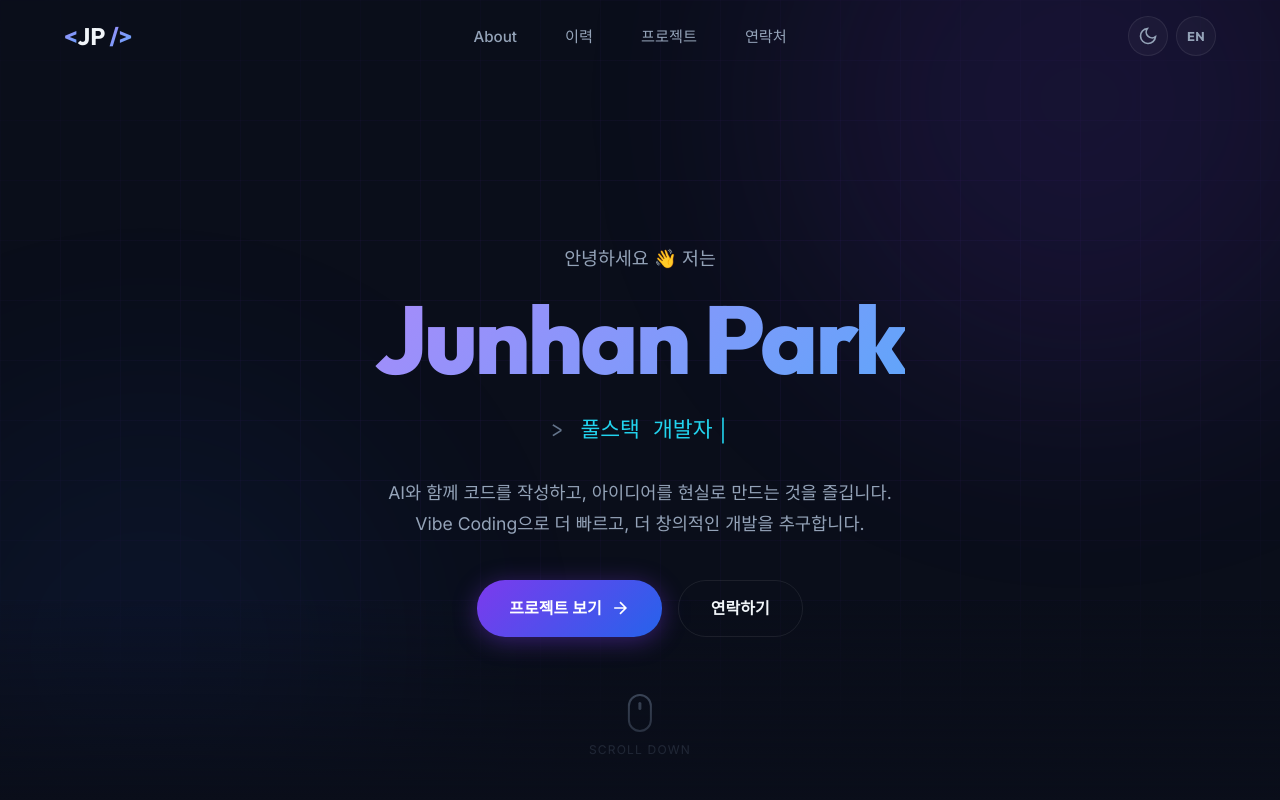
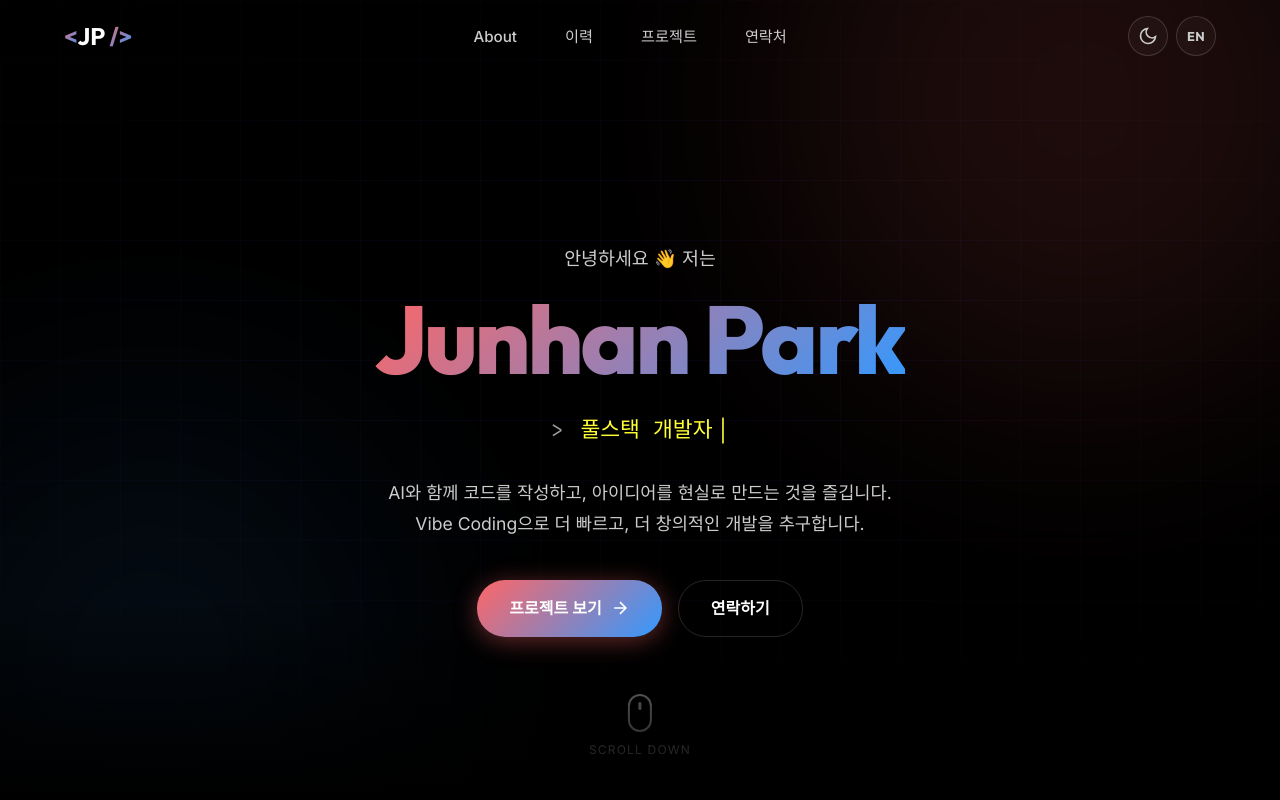
Before and after one commit to junhan95/junhanPark, a Next.js app: page / in a window 1280 px wide. Shown: the top 800 px of the page. Built offline with nearby package versions, Linux system fonts and the light colour scheme.

Commit message:
feat: apply new color palette (light/dark mode)

```diff
--- a/src/app/globals.css
+++ b/src/app/globals.css
@@ -3,24 +3,25 @@
    ======================================== */
 :root {
   /* Colors */
-  --bg-primary: #0a0e1a;
-  --bg-secondary: #111827;
-  --bg-card: rgba(17, 24, 39, 0.7);
-  --bg-card-hover: rgba(30, 41, 59, 0.8);
+  /* Dark Mode Palette */
+  --bg-primary: #000000;
+  --bg-secondary: #333333;
+  --bg-card: rgba(51, 51, 51, 0.85);
+  --bg-card-hover: rgba(68, 68, 68, 0.9);
   --bg-glass: rgba(255, 255, 255, 0.03);
-  --bg-glass-border: rgba(255, 255, 255, 0.08);
+  --bg-glass-border: rgba(255, 255, 255, 0.15);
 
-  --text-primary: #f1f5f9;
-  --text-secondary: #94a3b8;
-  --text-muted: #64748b;
+  --text-primary: #ffffff;
+  --text-secondary: #cccccc;
+  --text-muted: #999999;
 
-  --accent-purple: #7c3aed;
-  --accent-blue: #2563eb;
-  --accent-cyan: #22d3ee;
-  --accent-gradient: linear-gradient(135deg, #7c3aed, #2563eb);
-  --accent-gradient-text: linear-gradient(135deg, #a78bfa, #60a5fa);
-  --accent-glow: rgba(124, 58, 237, 0.4);
-  --accent-glow-blue: rgba(37, 99, 235, 0.3);
+  --accent-purple: #ff6666;
+  --accent-blue: #3399ff;
+  --accent-cyan: #ffff33;
+  --accent-gradient: linear-gradient(135deg, #ff6666, #3399ff);
+  --accent-gradient-text: linear-gradient(135deg, #ff6666, #3399ff);
+  --accent-glow: rgba(255, 102, 102, 0.4);
+  --accent-glow-blue: rgba(51, 153, 255, 0.3);
 
   --border-subtle: rgba(148, 163, 184, 0.1);
 
@@ -50,31 +51,32 @@
    LIGHT THEME
    ======================================== */
 [data-theme="light"] {
-  --bg-primary: #f8fafc;
-  --bg-secondary: #e2e8f0;
+  /* Light Mode Palette */
+  --bg-primary: #ffffff;
+  --bg-secondary: #f0f0f0;
   --bg-card: rgba(255, 255, 255, 0.85);
-  --bg-card-hover: rgba(241, 245, 249, 0.95);
+  --bg-card-hover: rgba(240, 240, 240, 0.95);
   --bg-glass: rgba(0, 0, 0, 0.03);
-  --bg-glass-border: rgba(0, 0, 0, 0.08);
+  --bg-glass-border: rgba(0, 0, 0, 0.12);
 
-  --text-primary: #0f172a;
-  --text-secondary: #475569;
-  --text-muted: #94a3b8;
+  --text-primary: #000000;
+  --text-secondary: #333333;
+  --text-muted: #666666;
 
-  --accent-purple: #7c3aed;
-  --accent-blue: #2563eb;
-  --accent-cyan: #0891b2;
-  --accent-gradient: linear-gradient(135deg, #7c3aed, #2563eb);
-  --accent-gradient-text: linear-gradient(135deg, #6d28d9, #1d4ed8);
-  --accent-glow: rgba(124, 58, 237, 0.15);
-  --accent-glow-blue: rgba(37, 99, 235, 0.1);
+  --accent-purple: #ff3333;
+  --accent-blue: #0066ff;
+  --accent-cyan: #ffff00;
+  --accent-gradient: linear-gradient(135deg, #ff3333, #0066ff);
+  --accent-gradient-text: linear-gradient(135deg, #ff3333, #0066ff);
+  --accent-glow: rgba(255, 51, 51, 0.15);
+  --accent-glow-blue: rgba(0, 102, 255, 0.1);
 
-  --border-subtle: rgba(0, 0, 0, 0.08);
+  --border-subtle: rgba(0, 0, 0, 0.12);
 }
 
 [data-theme="light"] .tag {
-  background: rgba(124, 58, 237, 0.08);
-  color: #6d28d9;
+  background: rgba(255, 51, 51, 0.08);
+  color: #ff3333;
 }
 
 /* ========================================
@@ -215,12 +217,12 @@ img {
    ======================================== */
 .tag {
   padding: 4px 12px;
-  background: rgba(124, 58, 237, 0.12);
-  border: 1px solid rgba(124, 58, 237, 0.2);
+  background: rgba(255, 102, 102, 0.12);
+  border: 1px solid rgba(255, 102, 102, 0.25);
   border-radius: var(--radius-xl);
   font-size: 0.78rem;
   font-weight: 500;
-  color: #a78bfa;
+  color: #ff6666;
 }
 
 /* ========================================
@@ -367,14 +369,14 @@ img {
    FOCUS VISIBLE
    ======================================== */
 :focus-visible {
-  outline: 2px solid #a78bfa;
+  outline: 2px solid #ff6666;
   outline-offset: 3px;
   border-radius: 4px;
 }
 
 a:focus-visible,
 button:focus-visible {
-  outline: 2px solid #a78bfa;
+  outline: 2px solid #ff6666;
   outline-offset: 3px;
 }
 
--- a/src/components/ParticleCanvas.jsx
+++ b/src/components/ParticleCanvas.jsx
@@ -9,7 +9,7 @@ export default function ParticleCanvas() {
         if (!el) return;
 
         const onMouseMove = (e) => {
-            el.style.background = `radial-gradient(600px circle at ${e.clientX}px ${e.clientY}px, rgba(120, 80, 255, 0.12) 0%, transparent 70%)`;
+            el.style.background = `radial-gradient(600px circle at ${e.clientX}px ${e.clientY}px, rgba(255, 102, 102, 0.12) 0%, transparent 70%)`;
         };
 
         document.addEventListener('mousemove', onMouseMove);
```
